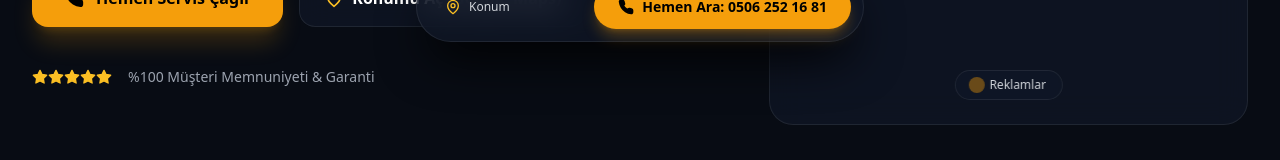
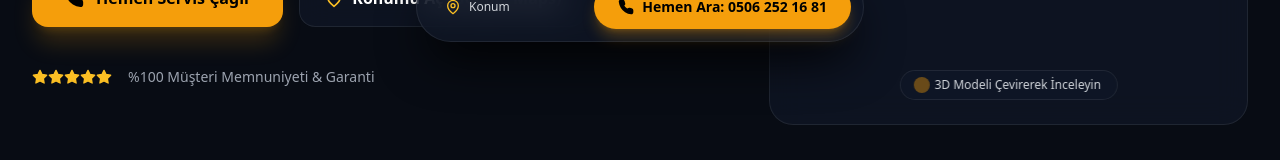
Before and after one commit to antalyailigunisi/antalyagunisi, a Next.js app: page / in a window 1280 px wide. Shown: the part 734-894 px from the top of the page. Built offline with nearby package versions, Linux system fonts and the light colour scheme; no server answers.

Commit message:
Update Canvas3D.tsx

```diff
--- a/src/components/Canvas3D.tsx
+++ b/src/components/Canvas3D.tsx
@@ -12,11 +12,12 @@ function RealZirveGunisiModel() {
   const phone = '0506 252 16 81';
 
   // Fotoğraftaki Gerçek Çatı Eğim Açısı ve Tüp Boyu
-  const tubeAngle = Math.PI / 1.4; // ~66 derece dikey/eğimli duruş
+  const tubeAngle = Math.PI / 2.7; // ~66 derece dikey/eğimli duruş
   const tubeLength = 2.1;          // Tüp uzunluğu
 
   return (
-    <group position={[0, -0.35, 0]}>
+    // 🌟 MODELİ 180 DERECE (Math.PI) ÇEVİRDİK - ARTIK DOĞRU YÜZÜ BİREBİR İLK AÇILIŞTA ÖNE BAKACAK!
+    <group position={[0, -0.35, 0]} rotation={[0, Math.PI, 0]}>
       {/* 1. ÜST BEYAZ SOĞUK SU DEPOSU */}
       <group position={[0, 1.65, -0.2]}>
         <mesh rotation={[0, 0, Math.PI / 2]} castShadow>
@@ -85,7 +86,7 @@ function RealZirveGunisiModel() {
         </Text>
       </group>
 
-      {/* 3. VAKUM TÜPLER (FOTOĞRAFTAKİ GERÇEK DİK EĞİM) */}
+      {/* 3. VAKUM TÜPLER */}
       <group position={[0, 0.8, 0.1]} rotation={[tubeAngle, 0, 0]}>
         {Array.from({ length: TUBE_COUNT }, (_, i) => {
           const x = TUBE_START + i * TUBE_SPACING;
@@ -153,7 +154,7 @@ export default function Canvas3D() {
 
       <div className="absolute bottom-4 left-1/2 -translate-x-1/2 glass-panel px-4 py-1.5 rounded-full text-xs text-gray-300 pointer-events-none flex items-center gap-2 border border-solar-500/30">
         <span className="w-2.5 h-2.5 rounded-full bg-solar-500 animate-ping"></span>
-        Reklamlar
+        3D Modeli Çevirerek İnceleyin
       </div>
     </div>
   );
```
